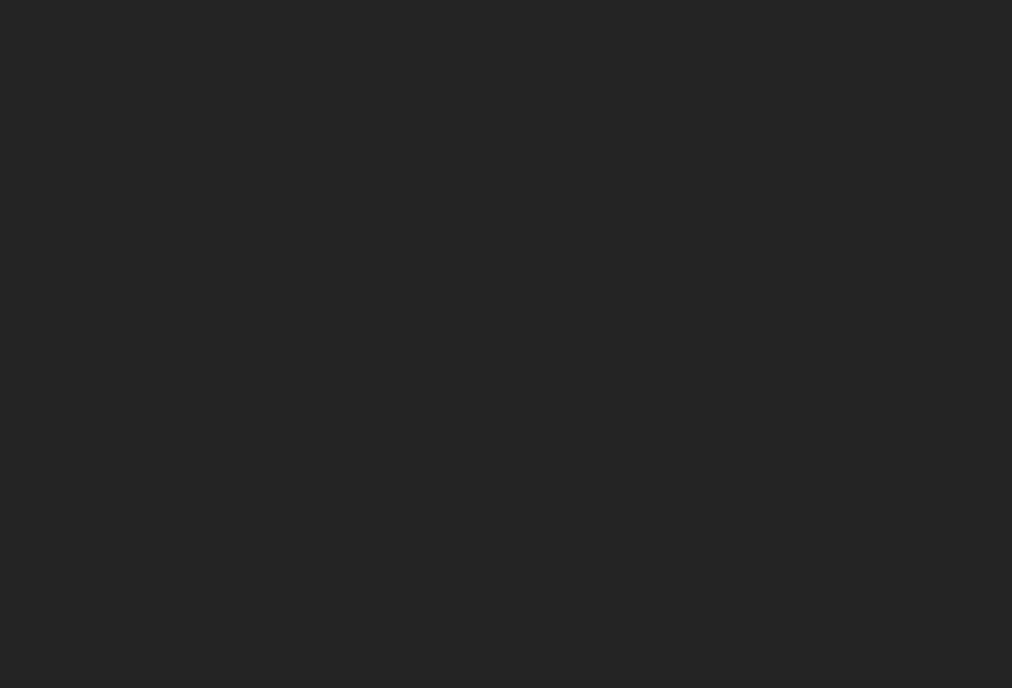
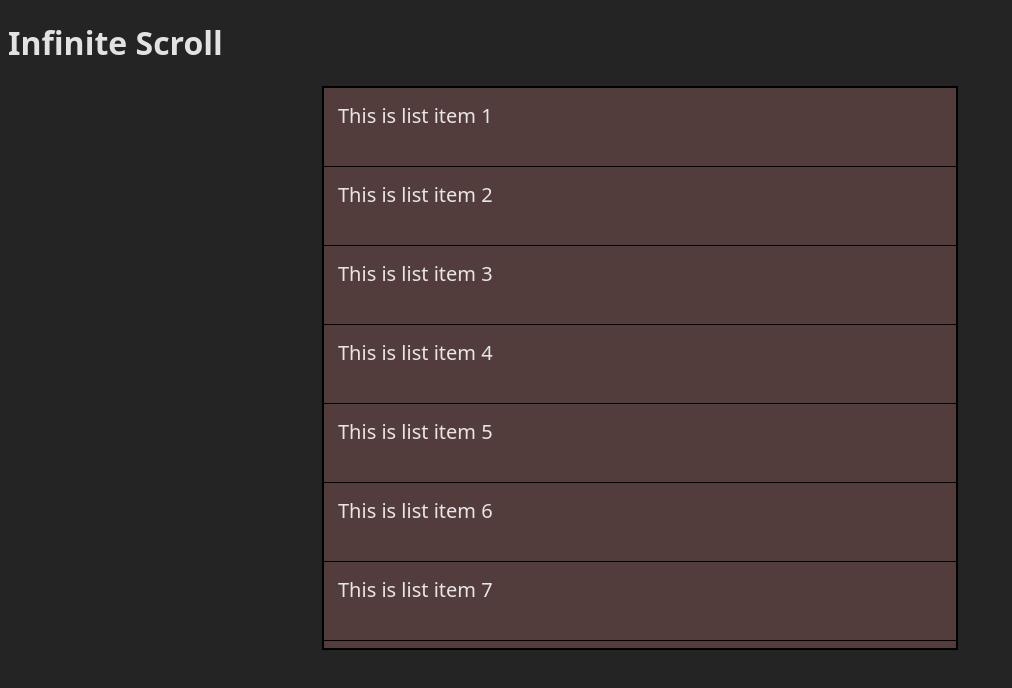
Before and after one commit to Adarsh-kushwaha/machine-coding, a React app: page /infinite-scroll in a window 1280 px wide. Before the commit this address had no page. Shown: the top 688 px of the page, without its empty margins (0-1012 px from the left). Built offline with nearby package versions, Linux system fonts and the light colour scheme; the HTML template or start-up script is replaced by a standard one.

Commit message:
pushed infinte

```diff
--- a/src/App.jsx
+++ b/src/App.jsx
@@ -4,6 +4,8 @@ import { Routes, Route } from 'react-router-dom'
 import Home from './pages/Home'
 import Toast from './pages/Toast'
 import ToastProvider from './provider/ToastProvider'
+import InfiniteScroll from './pages/Infinite-scroll'
+import MineIntersectionObserver from './pages/Intersection-Observer'
 
 
 function App() {
@@ -13,6 +15,8 @@ function App() {
       <Routes>
         <Route path="/" element={<Home />} />
         <Route path="/toast" element={<Toast />} />
+        <Route path="/infinite-scroll" element={<InfiniteScroll />} />
+        <Route path="/intersection-observer" element={<MineIntersectionObserver />} />
       </Routes>
     </ToastProvider>
   )
--- /dev/null
+++ b/src/components/toast/infinte-scroll.css
@@ -0,0 +1,18 @@
+.list-container {
+    height: 70vh;
+    background: #ffcece;
+    overflow: auto;
+    border: 2px solid #000;
+    width: 50%;
+    margin: 0 auto;
+
+}
+
+
+.list {
+    height: 50px;
+    font-size: 20px;
+    padding: 14px;
+    background: #533c3c;
+    border-bottom: 1px solid #000;
+}
--- a/src/pages/Home.jsx
+++ b/src/pages/Home.jsx
@@ -3,9 +3,11 @@ import { Link } from "react-router-dom";
 function Home() {
 
     return (
-        <div>
+        <div style={{ display: "flex", flexDirection: "column", gap: "10px", alignItems: "center" }}>
             <h2>List Of All Machine Coding Problems</h2>
             <Link to="/toast">Toast</Link>
+            <Link to="/infinite-scroll">Infinite Scroll</Link>
+            <Link to="/intersection-observer">Intersection Observer</Link>
         </div>
     )
 }
--- /dev/null
+++ b/src/pages/Infinite-scroll.tsx
@@ -0,0 +1,49 @@
+import { useState } from "react"
+import "../components/toast/infinte-scroll.css"
+
+export default function InfiniteScroll() {
+
+    const [list, setList] = useState(new Array(50).fill("This is list item"))
+    const [loading, setLoading] = useState(false)
+
+    const THRESHOLD = 1000
+
+    function loadMore() {
+        setLoading(true)
+        setTimeout(() => {
+            setList((prev) => [...prev, ...new Array(50).fill("This is infinite scroll item")])
+            setLoading(false)
+        }, 1000)
+    }
+
+    function handleScroll(e: any) {
+        const scrollHeight = e.target.scrollHeight
+        const scrollTop = e.target.scrollTop
+        const clientHeight = e.target.clientHeight
+
+        const remainingScroll = scrollHeight - (clientHeight + scrollTop)
+        console.log(remainingScroll)
+
+        if (remainingScroll < THRESHOLD && !loading) {
+            loadMore()
+        }
+
+    }
+
+
+    return (
+        <div>
+            <h1>Infinite Scroll</h1>
+            <div className="list-container" onScroll={handleScroll}>
+                {list.map((item, index) => {
+                    return (
+                        <div key={index} className="list">
+                            {`${item} ${index + 1}`}
+                        </div>
+                    )
+                })}
+                {loading && <div className="list">Loading...</div>}
+            </div>
+        </div>
+    )
+}
--- /dev/null
+++ b/src/pages/Intersection-Observer.jsx
@@ -0,0 +1,51 @@
+import { useEffect, useRef, useState } from "react"
+
+function MineIntersectionObserver() {
+    const [list, setList] = useState(new Array(20).fill("This is list item"))
+    const [loading, setLoading] = useState(false)
+    const elementRef = useRef([])
+
+    const THRESHOLD = 1000
+
+    function loadMore() {
+        setLoading(true)
+        setTimeout(() => {
+            setList((prev) => [...prev, ...new Array(20).fill("This is infinite scroll item")])
+            setLoading(false)
+        }, 1000)
+    }
+
+    useEffect(() => {
+        const observer = new IntersectionObserver(function (entries) {
+            console.log(entries[0].isIntersecting)
+            if (entries[0].isIntersecting) {
+                observer.unobserve(entries[0].target);
+                loadMore()
+            }
+        })
+        const lastSecondElement = elementRef.current[elementRef.current.length - 2]
+        observer.observe(lastSecondElement)
+
+        return () => {
+            observer.disconnect();
+        }
+    }, [list.length])
+
+    return (
+        <div>
+            <h1>Intersection Observer</h1>
+            <div className="list-container">
+                {list.map((item, index) => {
+                    return (
+                        <div ref={(el) => { elementRef.current[index] = el }} key={index} className="list">
+                            {`${item} ${index + 1}`}
+                        </div>
+                    )
+                })}
+                {loading && <div className="list">Loading...</div>}
+            </div>
+        </div>
+    )
+}
+
+export default MineIntersectionObserver
```
